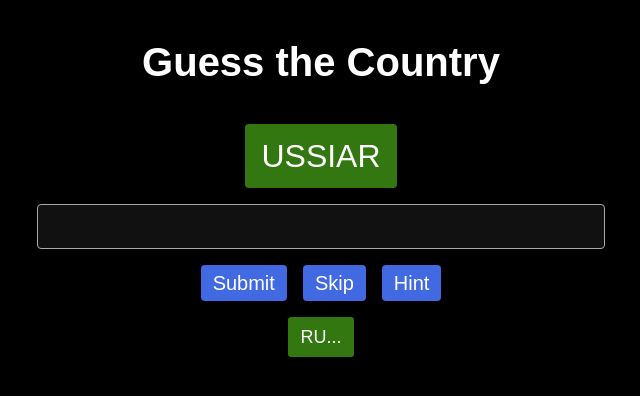
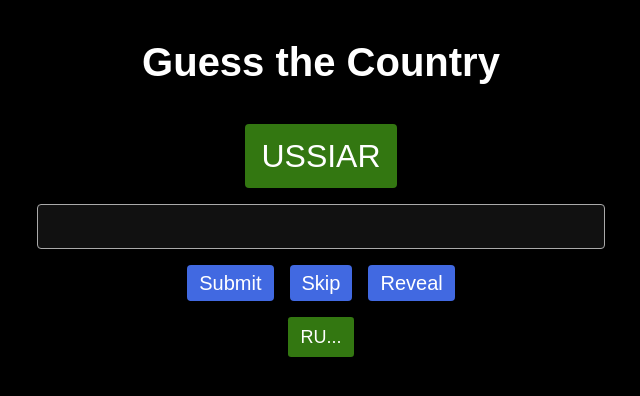
Before and after one commit to ScriptRaccoon/country-scrambler, a Svelte app: page / in a window 1280 px wide. Both pictures are taken after a click on the button "Hint". Shown: the top 396 px of the page, without its empty margins (319-959 px from the left). Built offline with nearby package versions, Linux system fonts and the light colour scheme.

Commit message:
reveal feature

```diff
--- a/src/App.svelte
+++ b/src/App.svelte
@@ -8,6 +8,7 @@
 	let current_country_scrambled = $derived(scramble_words(current_country))
 
 	let round = $state(0)
+	let has_shown_hint = $state(false)
 
 	let country_guess = $state('')
 
@@ -15,6 +16,7 @@
 	let error = $state('')
 
 	function generate_next_country() {
+		has_shown_hint = false
 		round++
 		message = ''
 		error = ''
@@ -39,8 +41,15 @@
 	}
 
 	function show_hint() {
+		if (has_shown_hint) return
+		has_shown_hint = true
 		error = ''
 		message = current_country.substring(0, 2).toUpperCase() + '...'
+	}
+
+	function reveal() {
+		error = ''
+		message = current_country
 	}
 </script>
 
@@ -75,7 +84,11 @@
 
 			<button type="button" onclick={generate_next_country}> Skip </button>
 
-			<button type="button" onclick={show_hint}>Hint</button>
+			{#if has_shown_hint}
+				<button type="button" onclick={reveal}>Reveal</button>
+			{:else}
+				<button type="button" onclick={show_hint}>Hint</button>
+			{/if}
 		</div>
 	</form>
 
```
